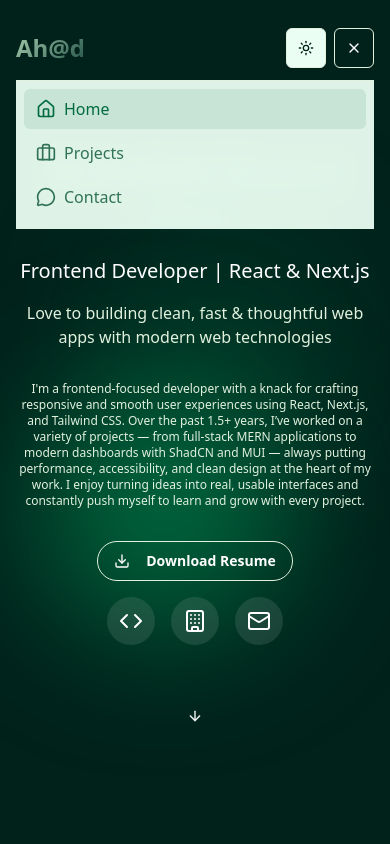
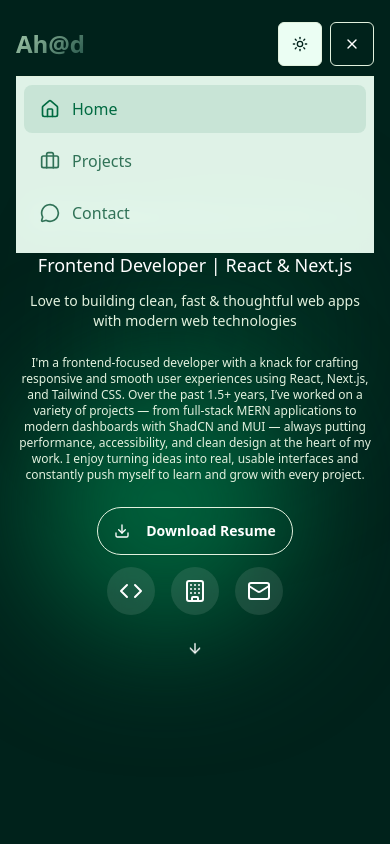
Before and after one commit to ahadahamedakash/portfolio, a Next.js app: page / in a window 390 px wide. Both pictures are taken after a click on the button 354 px from the left and 48 px from the top of the page. Shown: the top 844 px of the page. Built offline with nearby package versions, Linux system fonts and the light colour scheme.

Commit message:
feat: enhance responsive design and accessibility across components

```diff
--- a/src/app/globals.css
+++ b/src/app/globals.css
@@ -147,31 +147,31 @@
   }
 
   .section-padding {
-    @apply py-12 md:py-16 lg:py-20;
+    @apply py-8 sm:py-12 md:py-16 lg:py-20;
   }
 
   .section-content-padding {
-    @apply pt-12 md:pt-16 lg:pt-20;
+    @apply pt-8 sm:pt-12 md:pt-16 lg:pt-20;
   }
 
   .heading-1 {
-    @apply text-3xl md:text-4xl lg:text-5xl font-bold tracking-tight;
+    @apply text-2xl sm:text-3xl md:text-4xl lg:text-5xl font-bold tracking-tight;
   }
 
   .heading-2 {
-    @apply text-2xl md:text-3xl lg:text-4xl font-bold tracking-tight;
+    @apply text-xl sm:text-2xl md:text-3xl lg:text-4xl font-bold tracking-tight;
   }
 
   .heading-3 {
-    @apply text-xl md:text-2xl lg:text-3xl font-semibold tracking-tight;
+    @apply text-lg sm:text-xl md:text-2xl lg:text-3xl font-semibold tracking-tight;
   }
 
   .body-large {
-    @apply text-lg md:text-xl text-muted-foreground;
+    @apply text-base sm:text-lg md:text-xl text-muted-foreground;
   }
 
   .body-medium {
-    @apply text-base md:text-lg text-muted-foreground;
+    @apply text-sm sm:text-base md:text-lg text-muted-foreground;
   }
 }
 
@@ -233,3 +233,37 @@ html {
   background-size: 200% 200%;
   animation: gradient-move 6s ease infinite;
 }
+
+/* Mobile optimizations */
+@media (max-width: 640px) {
+  /* Ensure touch targets meet 44x44px minimum */
+  button, a, [role="button"] {
+    min-height: 44px;
+    min-width: 44px;
+  }
+
+  /* Improve text rendering on mobile */
+  body {
+    -webkit-font-smoothing: antialiased;
+    -moz-osx-font-smoothing: grayscale;
+    text-rendering: optimizeLegibility;
+  }
+
+  /* Remove tap highlight color */
+  * {
+    -webkit-tap-highlight-color: transparent;
+  }
+
+  /* Improve touch scrolling */
+  * {
+    touch-action: manipulation;
+  }
+}
+
+/* Extra small devices (320px and up) */
+@media (max-width: 375px) {
+  .container {
+    padding-left: 0.75rem;
+    padding-right: 0.75rem;
+  }
+}
--- a/src/app/layout.tsx
+++ b/src/app/layout.tsx
@@ -73,6 +73,7 @@ export const viewport: Viewport = {
   width: "device-width",
   initialScale: 1,
   maximumScale: 5,
+  viewportFit: "cover",
   colorScheme: "light dark",
   themeColor: [
     { media: "(prefers-color-scheme: light)", color: "#ffffff" },
--- a/src/components/sections/contact-section.tsx
+++ b/src/components/sections/contact-section.tsx
@@ -81,7 +81,7 @@ export function ContactSection() {
             projects"
         />
 
-        <div className="grid gap-6 md:grid-cols-2 lg:grid-cols-3">
+        <div className="grid gap-4 sm:gap-6 grid-cols-1 md:grid-cols-2 lg:grid-cols-3">
           {contactStats.map((stat, index) => (
             <motion.div
               key={stat.label}
@@ -108,7 +108,7 @@ export function ContactSection() {
                   />
 
                   {/* Content */}
-                  <div className="relative p-6 space-y-4">
+                  <div className="relative p-4 sm:p-6 space-y-3 sm:space-y-4">
                     {/* Icon */}
                     <div className="flex items-center justify-between">
                       <div
--- a/src/components/sections/hero-section.tsx
+++ b/src/components/sections/hero-section.tsx
@@ -42,19 +42,19 @@ export function HeroSection() {
         />
       </div>
 
-      <div className="max-w-7xl mx-auto py-32 px-4 sm:px-6 lg:px-8 relative z-10">
+      <div className="max-w-7xl mx-auto py-24 px-4 sm:px-6 lg:px-8 relative z-10">
         <div className="text-center">
           <motion.div
             initial={{ opacity: 0, y: 50 }}
             animate={{ opacity: 1, y: 0 }}
             transition={{ duration: 0.8 }}
-            className="mb-8"
+            className="mb-6 sm:mb-8"
           >
             <motion.h1
               initial={{ opacity: 0, y: 0 }}
               animate={{ opacity: 1, y: 0 }}
               transition={{ delay: 0.9, duration: 0.8 }}
-              className="text-4xl sm:text-6xl lg:text-7xl font-bold mb-6 text-white"
+              className="text-3xl xs:text-4xl sm:text-5xl lg:text-7xl font-bold mb-4 sm:mb-6 text-white"
             >
               <span
                 ref={nameRef}
@@ -65,7 +65,7 @@ export function HeroSection() {
             </motion.h1>
 
             <motion.h2
-              className="text-xl sm:text-2xl lg:text-3xl font-medium mb-4 text-white"
+              className="text-lg xs:text-xl sm:text-2xl lg:text-3xl font-medium mb-3 sm:mb-4 text-white"
               initial={{ opacity: 0, y: 20 }}
               animate={
                 doneTyping ? { opacity: 1, y: 0 } : { opacity: 0, y: 20 }
@@ -76,7 +76,7 @@ export function HeroSection() {
             </motion.h2>
 
             <motion.p
-              className="text-muted dark:text-muted-foreground text-base md:text-lg sm:text-xl text-light/80 mb-8 max-w-3xl mx-auto"
+              className="text-muted dark:text-muted-foreground text-sm xs:text-base sm:text-lg md:text-xl text-light/80 mb-6 sm:mb-8 max-w-3xl mx-auto"
               initial={{ opacity: 0, y: 20 }}
               animate={doneTyping ? { opacity: 1, y: 0 } : { opacity: 0, y: 0 }}
               transition={{ delay: doneTyping ? 0.6 : 0, duration: 0.8 }}
@@ -85,7 +85,7 @@ export function HeroSection() {
             </motion.p>
 
             <motion.p
-              className="text-muted dark:text-muted-foreground text-xs md:text-lg sm:text-xl text-light/80 mb-8 max-w-3xl mx-auto"
+              className="text-muted dark:text-muted-foreground text-xs xs:text-sm sm:text-base md:text-lg text-light/80 mb-6 sm:mb-8 max-w-3xl mx-auto"
               initial={{ opacity: 0, y: 20 }}
               animate={doneTyping ? { opacity: 1, y: 0 } : { opacity: 0, y: 0 }}
               transition={{ delay: doneTyping ? 0.6 : 0, duration: 0.8 }}
@@ -98,17 +98,17 @@ export function HeroSection() {
             initial={{ opacity: 0, y: 30 }}
             animate={doneTyping ? { opacity: 1, y: 0 } : { opacity: 0, y: 0 }}
             transition={{ delay: doneTyping ? 0.9 : 0, duration: 0.8 }}
-            className="flex flex-col sm:flex-row items-center justify-center gap-4 mb-12"
+            className="flex flex-col sm:flex-row items-center justify-center gap-3 sm:gap-4 mb-8 sm:mb-12"
           >
             <Button
               size="lg"
               variant="outline"
-              className="bg-accent-light hover:bg-accent text-white font-semibold px-8 py-3 rounded-full transition-all duration-300 hover:scale-105"
+              className="bg-accent-light hover:bg-accent text-white font-semibold px-6 sm:px-8 py-3 rounded-full transition-all duration-300 hover:scale-105"
               asChild
             >
               <a href={personalInfo.resumeUrl} download>
                 <Download className="w-5 h-5 mr-2" />
-                Download Resume
+                <span className="text-sm sm:text-base">Download Resume</span>
               </a>
             </Button>
 
@@ -117,9 +117,10 @@ export function HeroSection() {
                 href={contactInfo.socialLinks.github}
                 target="_blank"
                 rel="noopener noreferrer"
-                whileHover={{ scale: 1.1 }}
+                whileHover={{ scale: 1.05 }}
                 whileTap={{ scale: 0.95 }}
-                className="p-3 rounded-full bg-white/10 backdrop-blur-sm hover:bg-white/20 transition-all duration-300"
+                className="min-h-[44px] min-w-[44px] flex items-center justify-center p-3 rounded-full bg-white/10 backdrop-blur-sm hover:bg-white/20 transition-all duration-300"
+                aria-label="GitHub Profile"
               >
                 <Code className="w-6 h-6 text-white" />
               </motion.a>
@@ -128,18 +129,20 @@ export function HeroSection() {
                 href={contactInfo.socialLinks.linkedin}
                 target="_blank"
                 rel="noopener noreferrer"
-                whileHover={{ scale: 1.1 }}
+                whileHover={{ scale: 1.05 }}
                 whileTap={{ scale: 0.95 }}
-                className="p-3 rounded-full bg-white/10 backdrop-blur-sm hover:bg-white/20 transition-all duration-300"
+                className="min-h-[44px] min-w-[44px] flex items-center justify-center p-3 rounded-full bg-white/10 backdrop-blur-sm hover:bg-white/20 transition-all duration-300"
+                aria-label="LinkedIn Profile"
               >
                 <Building className="w-6 h-6 text-white" />
               </motion.a>
 
               <motion.a
                 href={`mailto:${contactInfo.email}`}
-                whileHover={{ scale: 1.1 }}
+                whileHover={{ scale: 1.05 }}
                 whileTap={{ scale: 0.95 }}
-                className="p-3 rounded-full bg-white/10 backdrop-blur-sm hover:bg-white/20 transition-all duration-300"
+                className="min-h-[44px] min-w-[44px] flex items-center justify-center p-3 rounded-full bg-white/10 backdrop-blur-sm hover:bg-white/20 transition-all duration-300"
+                aria-label="Send Email"
               >
                 <Mail className="w-6 h-6 text-white" />
               </motion.a>
@@ -150,13 +153,14 @@ export function HeroSection() {
             initial={{ opacity: 0 }}
             animate={{ opacity: 1 }}
             transition={{ delay: 1.2, duration: 0.8 }}
-            className="absolute bottom-20 left-1/2 transform -translate-x-1/2"
+            className="absolute bottom-16 sm:bottom-20 left-1/2 transform -translate-x-1/2"
           >
             <Button
               variant="ghost"
               size="icon"
               onClick={() => scrollToElement("experience")}
-              className="animate-bounce text-white hover:bg-white/10 rounded-full p-2"
+              className="min-h-[44px] min-w-[44px] animate-bounce text-white hover:bg-white/10 rounded-full p-2"
+              aria-label="Scroll to experience section"
             >
               <ArrowDown className="w-6 h-6" />
             </Button>
--- a/src/components/sections/projects-section.tsx
+++ b/src/components/sections/projects-section.tsx
@@ -20,7 +20,7 @@ export function ProjectsSection() {
           subtitle="A showcase of my recent work and personal projects"
         />
 
-        <div className="grid gap-8 md:grid-cols-2 lg:grid-cols-4">
+        <div className="grid gap-6 sm:gap-8 grid-cols-1 sm:grid-cols-2 lg:grid-cols-4">
           {featuredProjects.map((project, index) => (
             <ProjectCard key={index + 1} project={project} index={index} />
           ))}
--- a/src/components/shared/footer.tsx
+++ b/src/components/shared/footer.tsx
@@ -14,12 +14,12 @@ export function Footer() {
           whileInView={{ opacity: 1 }}
           transition={{ duration: 0.6, delay: 0.3 }}
           viewport={{ once: true }}
-          className="border-t border-border py-8 flex flex-col sm:flex-row items-center justify-between text-sm text-muted dark:text-muted-foreground"
+          className="border-t border-border py-6 sm:py-8 flex flex-col sm:flex-row items-center justify-between text-xs sm:text-sm text-muted dark:text-muted-foreground"
         >
-          <p>
+          <p className="text-center sm:text-left px-4">
             © {currentYear} {personalInfo.name}. All rights reserved.
           </p>
-          <p className="flex items-center space-x-1 mt-2 sm:mt-0">
+          <p className="flex items-center justify-center space-x-1 mt-2 sm:mt-0 px-4">
             <span>Made with</span>
             {/* <Heart className="w-4 h-4 text-red-500 fill-current" /> */}
             <span>Next.js, Tailwind CSS & ShadCN</span>
--- a/src/components/shared/navbar.tsx
+++ b/src/components/shared/navbar.tsx
@@ -54,7 +54,7 @@ export function Navbar() {
       role="navigation"
       aria-label="Main navigation"
     >
-      <div className="container py-4">
+      <div className="container py-3 sm:py-4">
         <div className="flex items-center justify-between h-16">
           {/* Logo */}
           <Link
@@ -71,14 +71,14 @@ export function Navbar() {
           </Link>
 
           {/* Desktop Navigation */}
-          <nav aria-label="Primary navigation" className="hidden md:flex items-center space-x-8">
+          <nav aria-label="Primary navigation" className="hidden md:flex items-center space-x-6 lg:space-x-8">
             {navItems.map((item) => {
               const isActive = pathname === item.href;
               return (
                 <Link
                   key={item.href}
                   href={item.href}
-                  className={`relative flex items-center space-x-1 px-3 py-2 rounded-md text-sm font-medium transition-colors`}
+                  className={`relative flex items-center space-x-1 min-h-[44px] px-3 py-2 rounded-md text-sm font-medium transition-colors`}
                   aria-current={isActive ? "page" : undefined}
                 >
                   <span className="sr-only">{item.label}</span>
@@ -144,7 +144,7 @@ export function Navbar() {
               aria-controls="mobile-menu"
               aria-label={isOpen ? "Close menu" : "Open menu"}
               className={cn(
-                "h-10 w-10 border",
+                "min-h-[44px] min-w-[44px] border",
                 heroScrolled
                   ? "text-primary border-primary dark:text-white"
                   : otherThenHome
@@ -167,12 +167,13 @@ export function Navbar() {
             initial={{ opacity: 0, height: 0 }}
             animate={{ opacity: 1, height: "auto" }}
             exit={{ opacity: 0, height: 0 }}
-            className="md:hidden border-t border-border bg-background/95 backdrop-blur-md"
+            transition={{ duration: 0.3, ease: "easeInOut" }}
+            className="md:hidden border-t border-border bg-background/95 backdrop-blur-md overflow-hidden"
             id="mobile-menu"
             role="navigation"
             aria-label="Mobile navigation"
           >
-            <div className="px-2 pt-2 pb-3 space-y-1">
+            <div className="px-2 pt-2 pb-4 space-y-1">
               {navItems.map((item) => {
                 const isActive = pathname === item.href;
                 return (
@@ -180,14 +181,14 @@ export function Navbar() {
                     key={item.href}
                     href={item.href}
                     onClick={() => setIsOpen(false)}
-                    className={`flex items-center space-x-2 px-3 py-2 rounded-md text-base font-medium transition-colors ${
+                    className={`flex items-center space-x-3 min-h-[44px] px-4 py-3 rounded-lg text-base font-medium transition-all duration-200 ${
                       isActive
-                        ? "text-primary bg-primary/10 dark:text-muted-foreground dark:bg-muted"
+                        ? "text-primary bg-primary/10 dark:text-foreground dark:bg-primary/20"
                         : "text-muted-foreground hover:text-foreground hover:bg-muted"
                     }`}
                     aria-current={isActive ? "page" : undefined}
                   >
-                    <item.icon className="w-5 h-5" aria-hidden="true" />
+                    <item.icon className="w-5 h-5 flex-shrink-0" aria-hidden="true" />
                     <span>{item.label}</span>
                   </Link>
                 );
--- a/src/components/ui/button.tsx
+++ b/src/components/ui/button.tsx
@@ -22,10 +22,10 @@ const buttonVariants = cva(
         link: "text-primary underline-offset-4 hover:underline",
       },
       size: {
-        default: "h-9 px-4 py-2 has-[>svg]:px-3",
-        sm: "h-8 rounded-md gap-1.5 px-3 has-[>svg]:px-2.5",
-        lg: "h-10 rounded-md px-6 has-[>svg]:px-4",
-        icon: "size-9",
+        default: "h-11 min-h-[44px] px-4 py-2 has-[>svg]:px-3",
+        sm: "h-9 min-h-[44px] rounded-md gap-1.5 px-3 has-[>svg]:px-2.5",
+        lg: "h-12 min-h-[44px] rounded-md px-6 has-[>svg]:px-4",
+        icon: "size-11 min-w-[44px] min-h-[44px]",
       },
     },
     defaultVariants: {
```
Also changed, not shown: src/components/project-card.tsx (+5 -3 lines), src/components/skills-marquee.tsx (+5 -5 lines).
